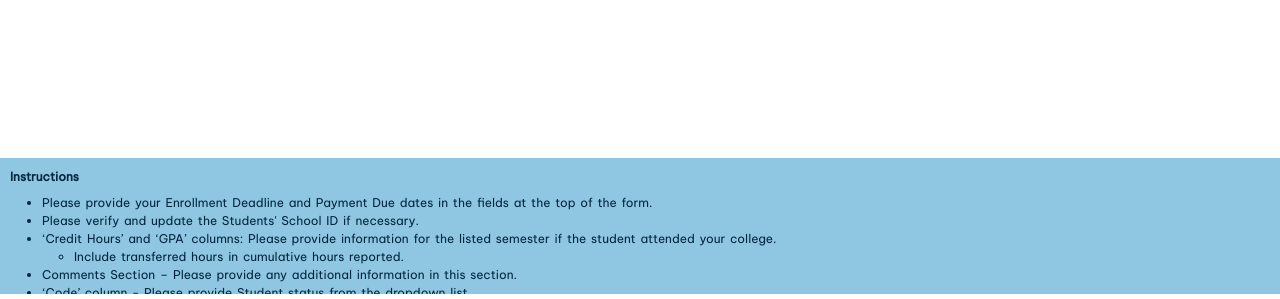
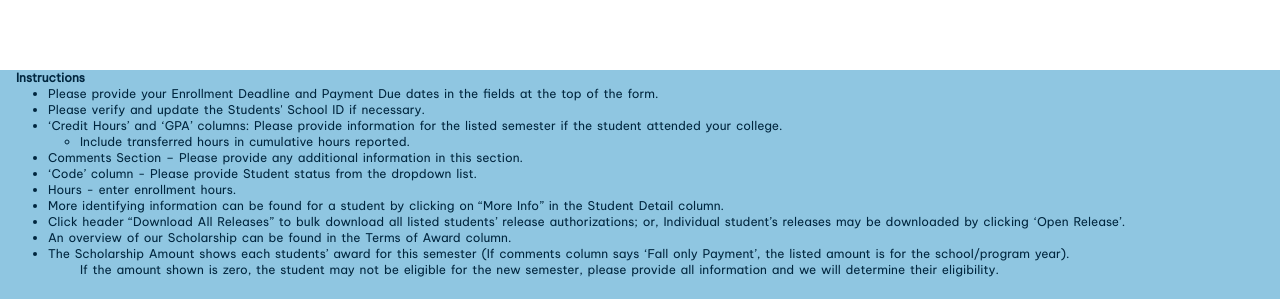
Before and after one commit to rajanverma1987/_EllisFoundationCode, an Angular app: page /home in a window 1280 px wide. Shown: the part 507-806 px from the top of the page. Built offline with nearby package versions, Linux system fonts and the light colour scheme; no server answers; sample sign-in values are in the browser's storage.

Commit message:
'updated'

```diff
--- a/src/app/home/home.component.css
+++ b/src/app/home/home.component.css
@@ -249,20 +249,21 @@ input[type="number"]::-webkit-inner-spin-button {
   border-radius: 10px !important;
 }
 .table-block1 {
-  height: 59vh;
+  height: 48vh;
   overflow-y: auto;
   padding-inline: 3px;
 }
 
 .notes {
-  height: 17vh;
+  height: 29vh;
   width: 100%;
   text-align: left;
   padding-left: 1rem;
-  padding: 10px;
+  /* padding: 10px; */
   background-color: #8fc6e1;
   overflow-y: auto;
-  margin-bottom: 8rem;
+  /* margin-bottom: 8rem; */
+  line-height: 1rem;
 }
 /* .notes {
   max-height: 40vh;
@@ -273,7 +274,8 @@ input[type="number"]::-webkit-inner-spin-button {
 } */
 .notes p {
   font-weight: bold;
-  margin-bottom: 8px;
+  margin: 0;
+  /* margin-bottom: 8px; */
 }
 .notes::-webkit-scrollbar {
   display: none;
--- a/src/app/student-detail-popup/student-detail-popup.component.ts
+++ b/src/app/student-detail-popup/student-detail-popup.component.ts
@@ -9,11 +9,13 @@ import { MAT_DIALOG_DATA } from '@angular/material/dialog';
       <p>
         SSN: {{ maskSSN(studentDetails.data.data.SSN) }}<br />
         Birthdate: {{ formatDate(studentDetails.data.data.BIRTHDATE) }}<br />
-        Hometown: {{ studentDetails.data.data.CITY }}<br />
-        College : {{ studentDetails.data.data.COLLEGE }}
+        Hometown: {{ studentDetails.data.data.CITY }},
+        {{ studentDetails?.data?.data?.STATE }}<br />
+        High School: {{ studentDetails.data.data?.['High School'] }}
       </p>
     </div>
   `,
+
   styles: [
     `
       .popup-container {
```
